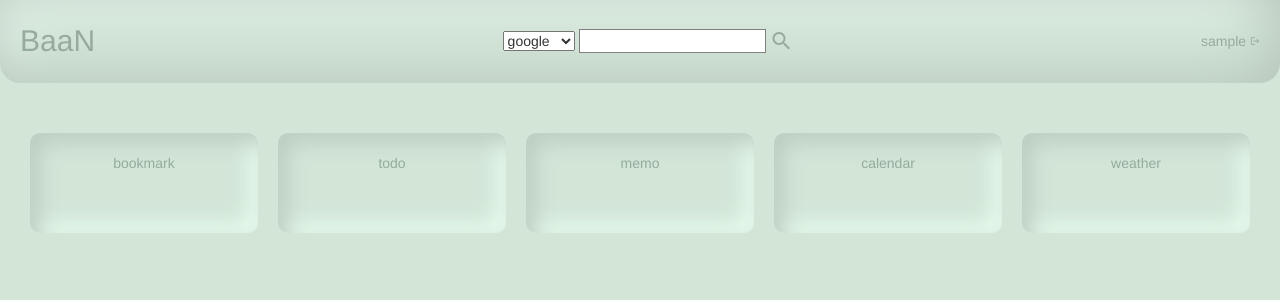
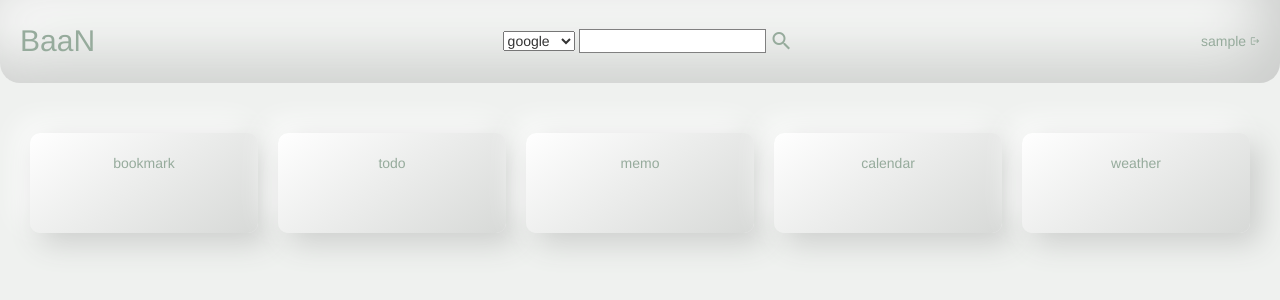
Before and after one commit to isdiscodead/BaaN, a Django app: page / in a window 1280 px wide. Shown: the top 300 px of the page. Run offline with Django 3.2, Linux system fonts and the light colour scheme; the visitor is signed in with stand-in values (Sample User, id 1); parts of the project's set-up code (start-up, migrations or seed data) failed here and were passed over; some libraries are stand-ins or nearby versions.

Commit message:
edit main color

```diff
--- a/accountapp/templates/accountapp/main.html
+++ b/accountapp/templates/accountapp/main.html
@@ -43,7 +43,6 @@
                 <div class="link_box">
                     <a href="">weather</a>
                 </div>
-
             </div>
         </div>
     </div>
--- a/static/base.css
+++ b/static/base.css
@@ -1,6 +1,6 @@
 /* main - header */
 body {
-    background-color: #d2e5d7;
+    background-color: #eff1ef;
 }
 
 a:hover {
@@ -12,8 +12,8 @@ a:hover {
     justify-content: space-between;
     align-items: center;
     border-radius: 0 0 2rem 2rem;
-    box-shadow: inset -1rem -1rem 60px #b3c3b7,
-                inset 1rem 1rem 60px #f2fff7;
+    box-shadow: inset -20px -20px 60px #cbcdcb,
+                inset 20px 20px 60px #ffffff;
 }
 
 button {
@@ -76,8 +76,9 @@ input {
     padding: 2rem;
 
     border-radius: 1rem;
-    box-shadow: inset 1rem 1rem 2rem #bdcec2,
-                inset -1rem -1rem 2rem #e7fced;
+    background: linear-gradient(145deg, #ffffff, #d7d9d7);
+    box-shadow:  1rem 1rem 3rem #cbcdcb,
+                 -1rem -1rem 3rem #ffffff;
 }
 
 .link_box a {
--- a/templates/head.html
+++ b/templates/head.html
@@ -13,6 +13,10 @@
     <script src="https://cdnjs.cloudflare.com/ajax/libs/popper.js/1.14.7/umd/popper.min.js" integrity="sha384-UO2eT0CpHqdSJQ6hJty5KVphtPhzWj9WO1clHTMGa3JDZwrnQq4sF86dIHNDz0W1" crossorigin="anonymous"></script>
     <script src="https://stackpath.bootstrapcdn.com/bootstrap/4.3.1/js/bootstrap.min.js" integrity="sha384-JjSmVgyd0p3pXB1rRibZUAYoIIy6OrQ6VrjIEaFf/nJGzIxFDsf4x0xIM+B07jRM" crossorigin="anonymous"></script>
 
+    <link rel="stylesheet" href="https://maxcdn.bootstrapcdn.com/bootstrap/3.4.1/css/bootstrap.min.css">
+    <script src="https://ajax.googleapis.com/ajax/libs/jquery/3.5.1/jquery.min.js"></script>
+    <script src="https://maxcdn.bootstrapcdn.com/bootstrap/3.4.1/js/bootstrap.min.js"></script>
+
     <!-- default style sheet -->
     <link rel="stylesheet" type="text/css" href="{% static 'base.css'%}?after">
 
```
Also changed, not shown: todoapp/templates/todoapp/list.html (+4 -3 lines).
